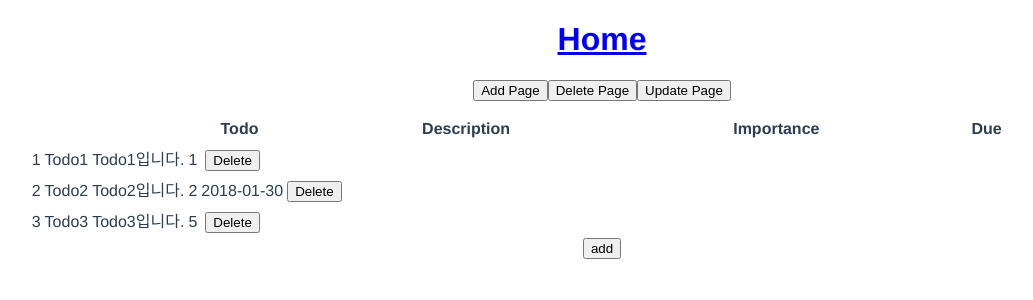
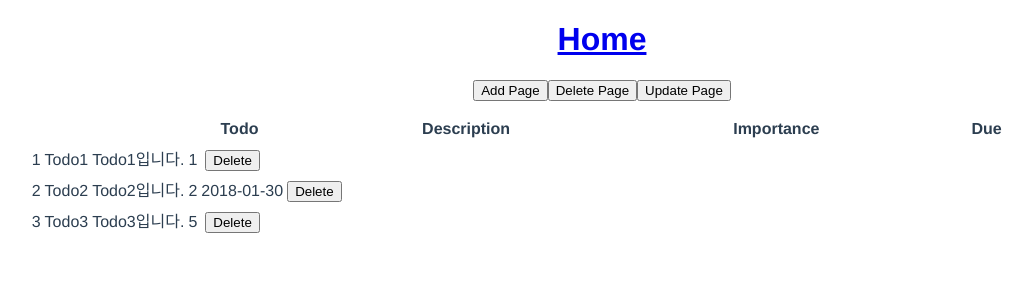
Before and after one commit to YoonChaeWon/vue.js-practice---todo-list, a Vue app: page / in a window 1280 px wide. Shown: the top 300 px of the page, without its empty margins (38-1071 px from the left). Built offline with nearby package versions, Linux system fonts and the light colour scheme.

Commit message:
Delete add button in TodoList.vue

```diff
--- a/src/components/TodoList.vue
+++ b/src/components/TodoList.vue
@@ -18,7 +18,6 @@
                 </TodoItem>
             </tr>
         </table>
-        <button @click="addTodo"> add </button>
     </div>
 </template>
 
```
